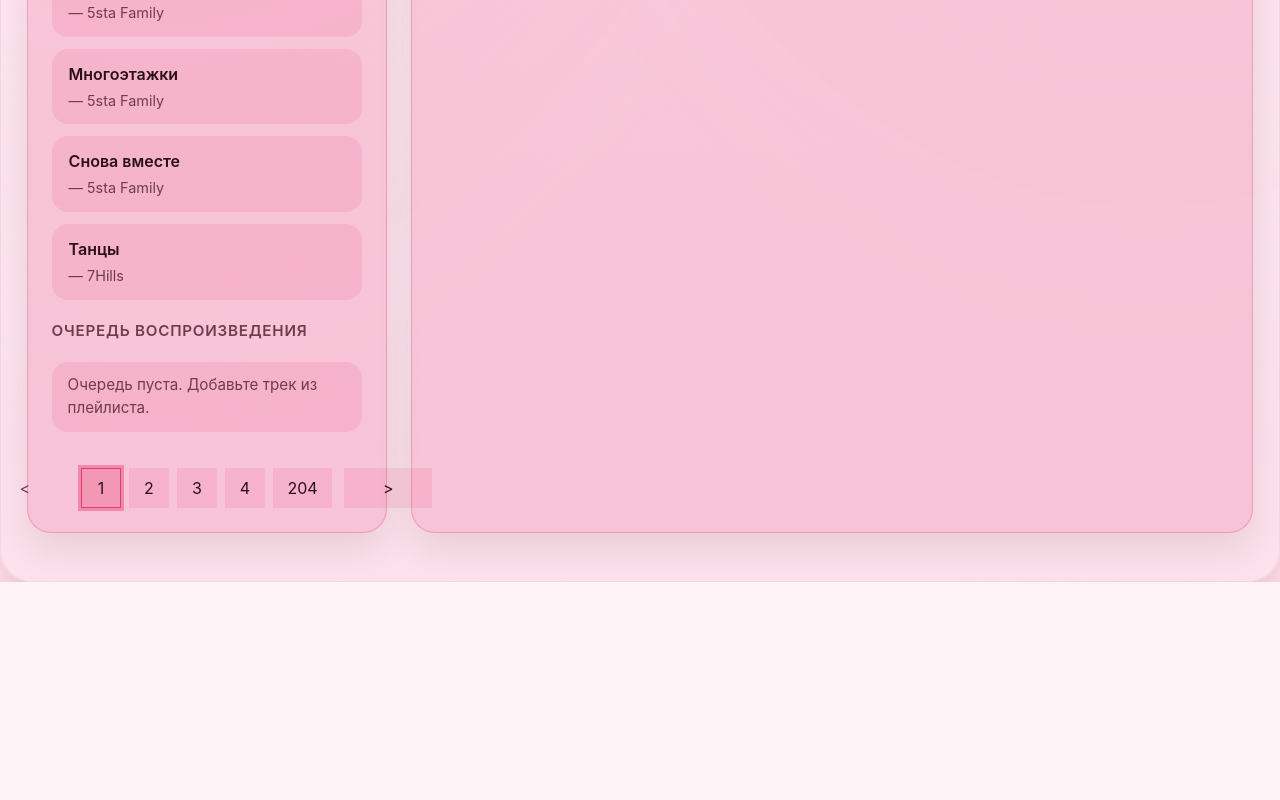
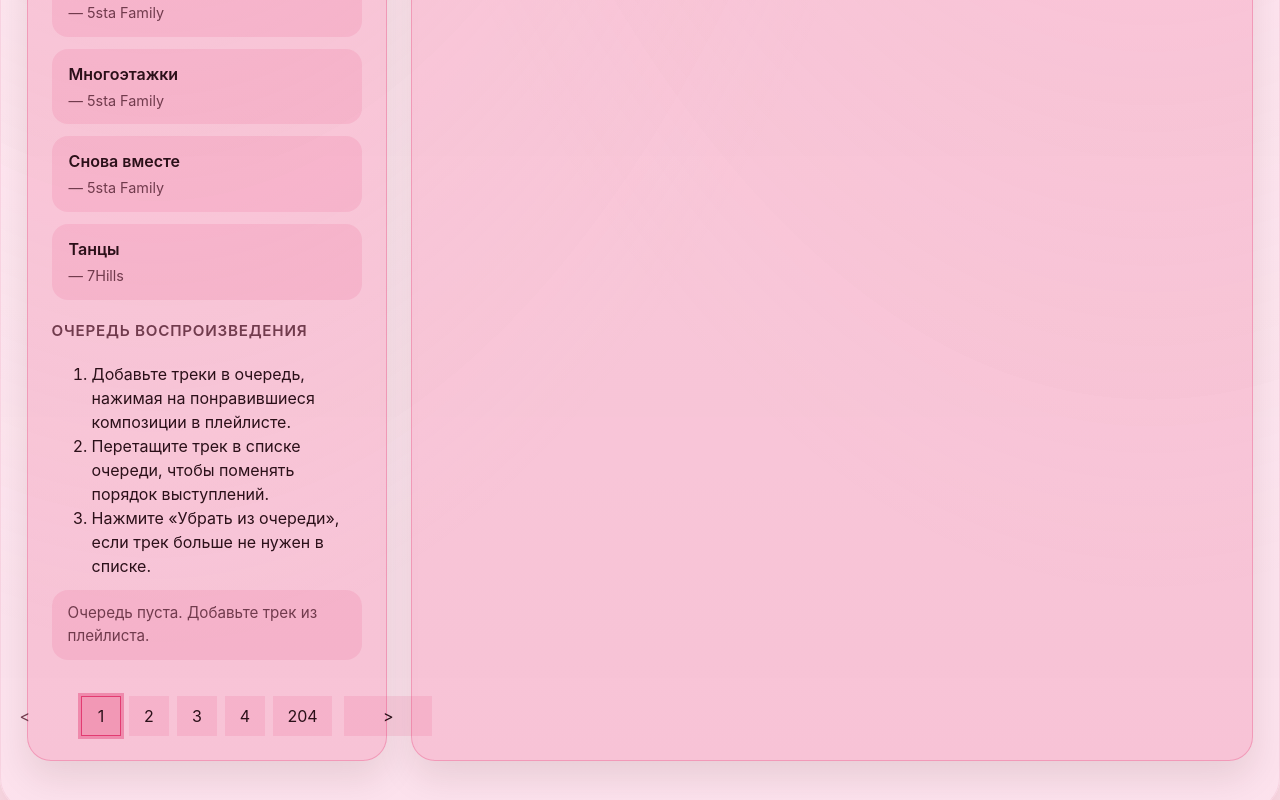
Before and after one commit to rtalyutin/aik-front, a React (Vite) app: page /karaoke in a window 1280 px wide. Shown: the part 1943-2743 px from the top of the page. Before the commit the page ends 2525 px from the top, so only its background shows below. Built offline with nearby package versions, Linux system fonts and the light colour scheme; no server answers.

Commit message:
feat: add karaoke queue instructions

```diff
--- a/src/features/karaoke/KaraokePage.jsx
+++ b/src/features/karaoke/KaraokePage.jsx
@@ -42,6 +42,23 @@ const KaraokePage = () => {
   const queueHeading = karaokeConfig.queueHeading || 'Очередь воспроизведения';
   const queueEmptyState =
     karaokeConfig.queueEmptyState || 'Очередь пуста. Добавьте трек из плейлиста.';
+  const queueInstructions = useMemo(() => {
+    const instructions = karaokeConfig.queueInstructions;
+
+    if (Array.isArray(instructions)) {
+      return instructions
+        .map((instruction) => String(instruction ?? '').trim())
+        .filter((instruction) => instruction.length > 0);
+    }
+
+    if (typeof instructions === 'string') {
+      const normalized = instructions.trim();
+
+      return normalized ? [normalized] : [];
+    }
+
+    return [];
+  }, []);
   const removeFromQueueLabel = karaokeConfig.queueRemoveLabel || 'Убрать из очереди';
   const loadingMessage = karaokeConfig.loadingMessage || 'Загрузка…';
   const emptyState = karaokeConfig.emptyState || 'Плейлист пока пуст.';
@@ -326,6 +343,14 @@ const KaraokePage = () => {
       section: 'queue',
     });
 
+    if (queueInstructions.length > 0) {
+      items.push({
+        type: 'instructions',
+        key: 'queue-instructions',
+        instructions: queueInstructions,
+      });
+    }
+
     if (queueEntries.length > 0) {
       items.push(...queueEntries);
     } else {
@@ -337,7 +362,14 @@ const KaraokePage = () => {
     }
 
     return items;
-  }, [playlistEntries, queueEntries, playlistHeading, queueHeading, queueEmptyState]);
+  }, [
+    playlistEntries,
+    queueEntries,
+    playlistHeading,
+    queueHeading,
+    queueEmptyState,
+    queueInstructions,
+  ]);
 
   const shouldRenderCombinedList = useMemo(() => {
     const hasTracks = (tracks ?? []).length > 0;
@@ -511,6 +543,27 @@ const KaraokePage = () => {
                       role="presentation"
                     >
                       <header className="karaoke-page__list-section">{item.label}</header>
+                    </li>
+                  );
+                }
+
+                if (item.type === 'instructions') {
+                  return (
+                    <li
+                      key={item.key}
+                      className="karaoke-page__queue-instructions"
+                      role="presentation"
+                    >
+                      <ol className="karaoke-page__queue-instructions-list">
+                        {item.instructions.map((instruction, instructionIndex) => (
+                          <li
+                            key={`queue-instruction-${instructionIndex}`}
+                            className="karaoke-page__queue-instructions-item"
+                          >
+                            {instruction}
+                          </li>
+                        ))}
+                      </ol>
                     </li>
                   );
                 }
--- a/src/features/karaoke/config.json
+++ b/src/features/karaoke/config.json
@@ -9,6 +9,11 @@
   "playerPlaceholder": "Выберите трек, чтобы начать петь.",
   "defaultCaptions": "/karaoke-subtitles.vtt",
   "tracksSource": "/karaoke-tracks.json",
+  "queueInstructions": [
+    "Добавьте треки в очередь, нажимая на понравившиеся композиции в плейлисте.",
+    "Перетащите трек в списке очереди, чтобы поменять порядок выступлений.",
+    "Нажмите «Убрать из очереди», если трек больше не нужен в списке."
+  ],
   "pagination": {
     "pageSize": 20,
     "maxVisiblePages": 5,
```
Also changed, not shown: 1 other file (tests, documents, lock files or other folders).
